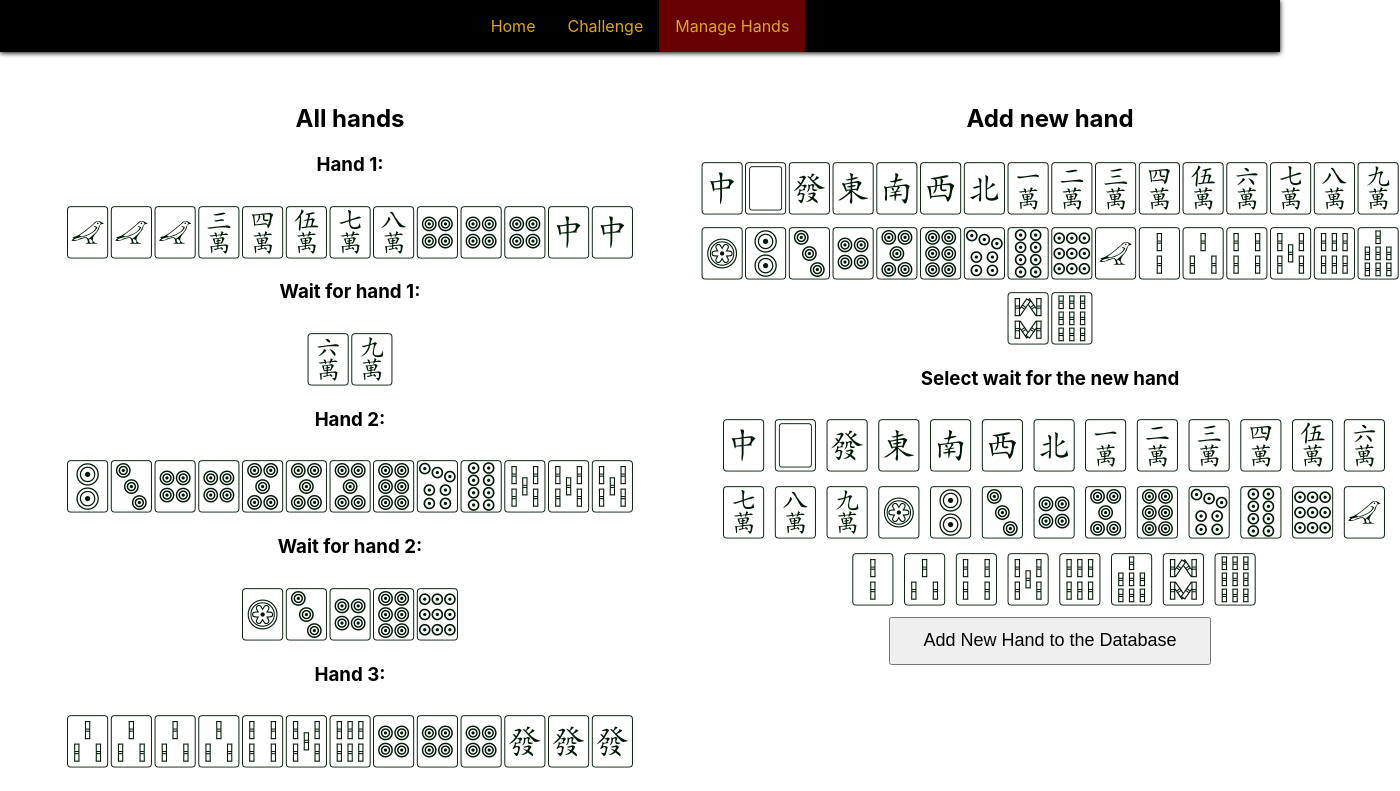
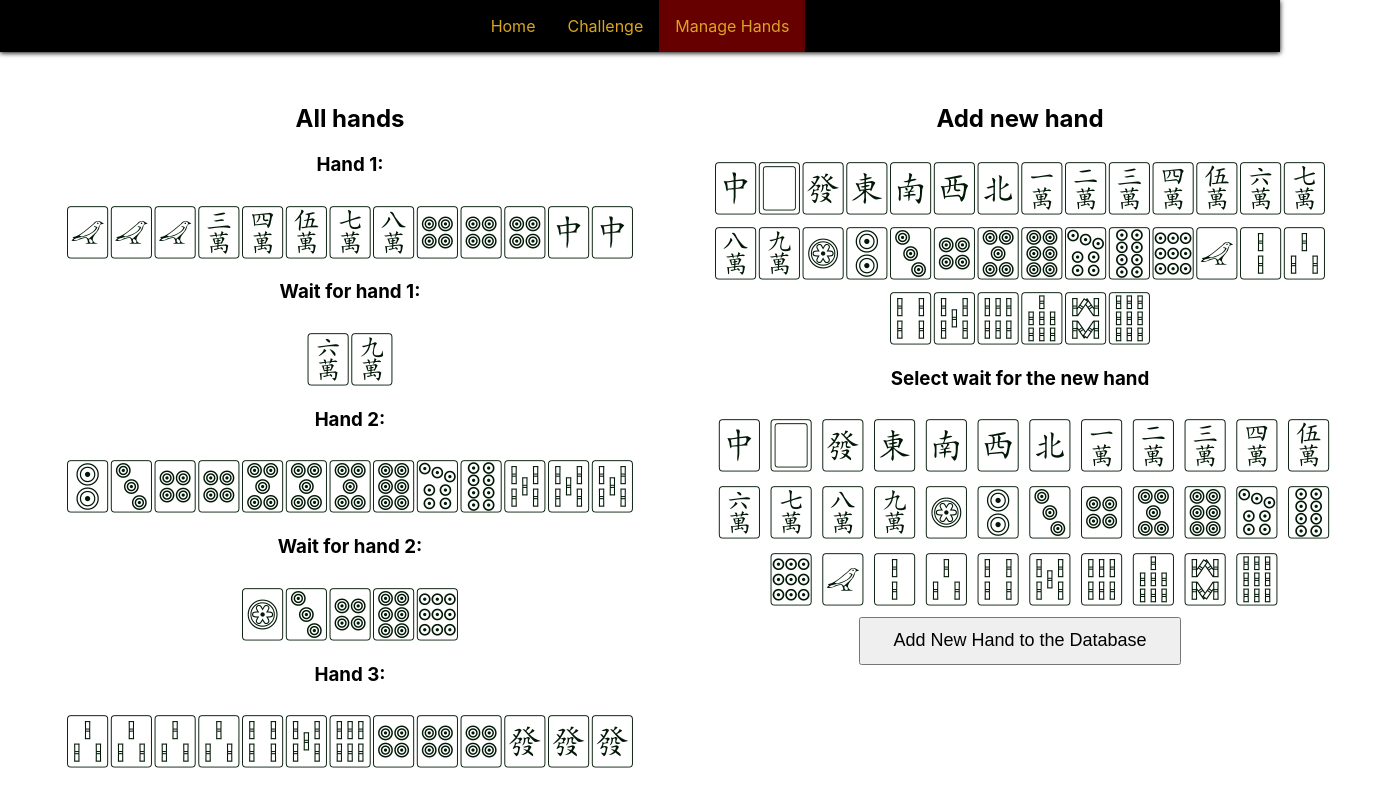
Before and after one commit to MarEf/machi_trainer, a React (Create React App) app: page /hands in a window 1280 px wide. Shown: the top 791 px of the page, 1400 px wide, since content can reach past the window. Built offline with nearby package versions, Linux system fonts and the light colour scheme; data requests are answered from the project's data file.

Commit message:
layout improvements

```diff
--- a/src/App.css
+++ b/src/App.css
@@ -42,11 +42,6 @@
   text-decoration: none;
 }
 
-.add-new-hand {
-  display: flex;
-  flex-direction: row;
-}
-
 .link-active {
   background-color: var(--tile-selected);
 }
--- a/src/components/Hands.css
+++ b/src/components/Hands.css
@@ -17,3 +17,13 @@
 .hand button:active {
     font-weight: normal;
 }
+
+.add-new-hand {
+    display: flex;
+    flex-direction: row;
+    justify-content: space-around;
+}
+
+.new-hand {
+    max-width: 50vw;
+}
```
